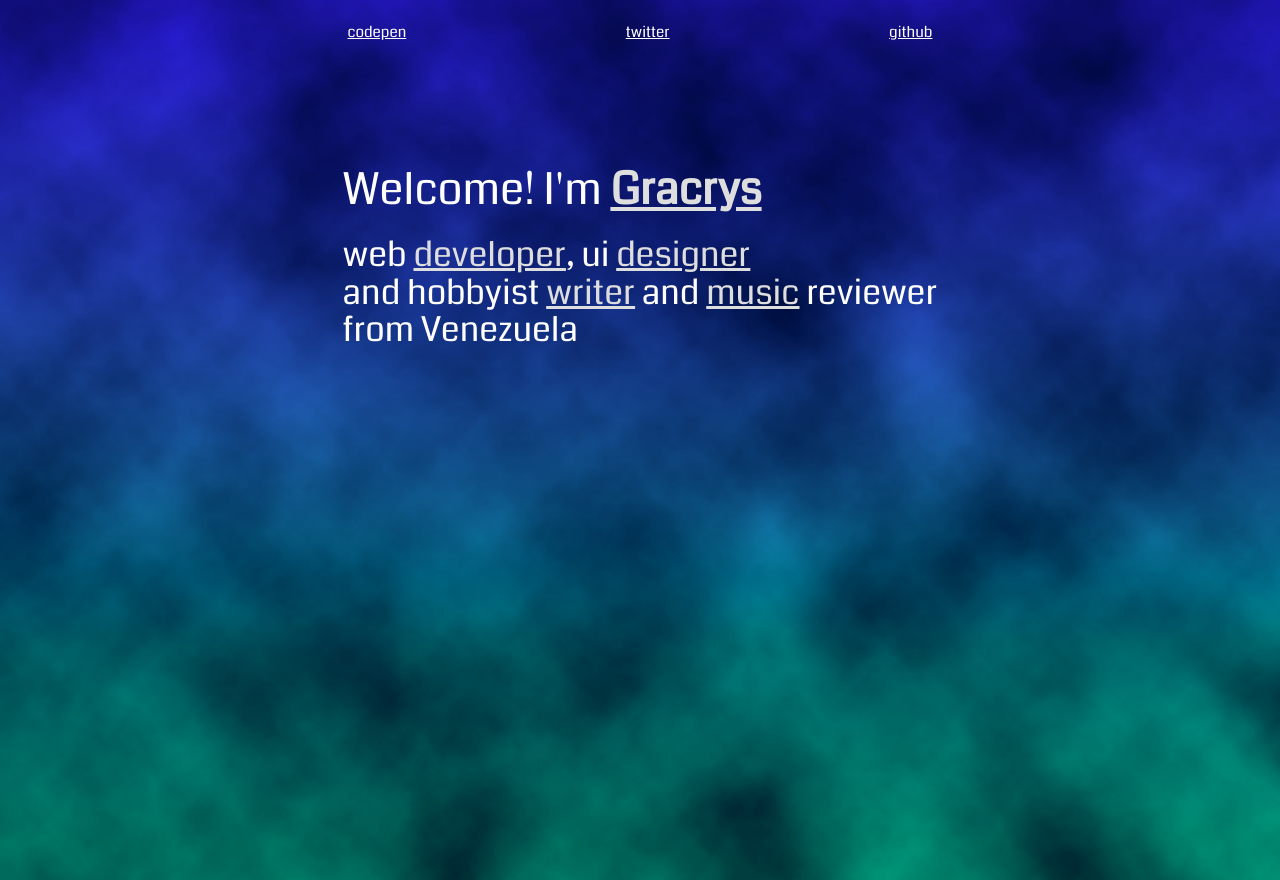
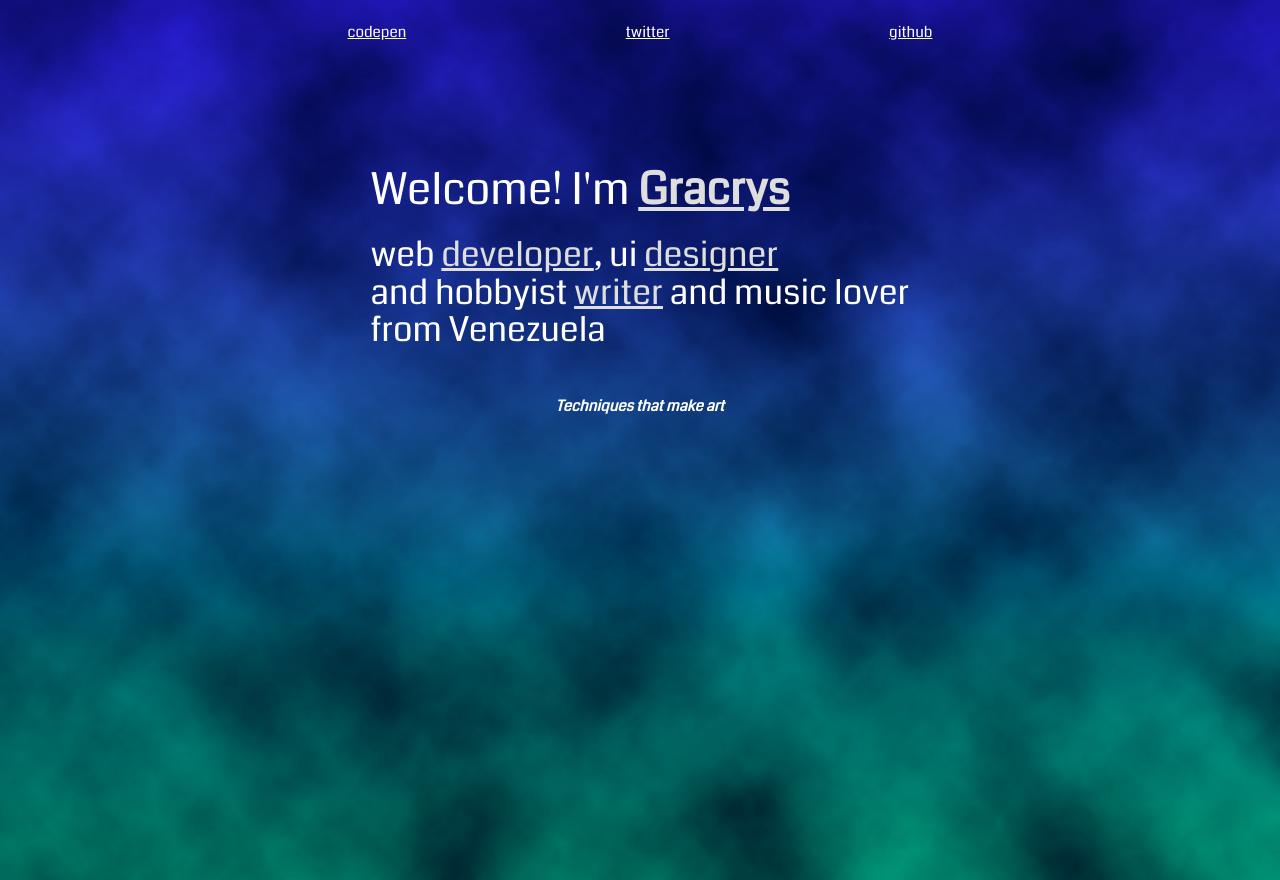
Before and after one commit to Gracrys/hazy, a Svelte app: page / in a window 1280 px wide. Shown: the top 880 px of the page. Built offline with nearby package versions, Linux system fonts and the light colour scheme.

Commit message:
changed home page

```diff
--- a/src/components/views/Home.svelte
+++ b/src/components/views/Home.svelte
@@ -40,6 +40,9 @@ import RouterLink from '../../router/RouterLink.svelte';
     }
   }
  }
+ .block{
+   display: block
+ }
  h3{
   display: block
  }
@@ -53,8 +56,17 @@ import RouterLink from '../../router/RouterLink.svelte';
     </h3>
     <br>
     <h4>web <a href="#web">developer</a>, ui <a href="#designs">designer</a> <br> and
-      hobbyist <a href="#writings">writer</a> and <a href="#music">music</a> reviewer <br>
+      hobbyist <a href="#writings">writer</a> and music lover <br>
       from Venezuela
     </h4>
+  <center class="mt-5">
+      <b >
+     <i>
+      Techniques that make art
+     </i>
+    </b>
+
+ </center>
+
   </div>
 </article>
--- a/src/components/views/Music.svelte
+++ b/src/components/views/Music.svelte
@@ -18,7 +18,7 @@ section
     display: none
     width: 2px
   &::-webkit-scrollbar-thumb
-  background-color: #c0ff33
+  background-color: #34343488
   padding: 1.2em
   border-radius: 0.4em
   figure
@@ -34,6 +34,6 @@ section
   <em>From time to time i used to do some reviews to albums, and write them down, wanted to make some blog but havent started this proyect yet, so for now, i just discuss in some music groups, from time to time, a new artist finds me and ask for some music recomendation or a review on how to improve its style... i am always open to these kind of requests.</em>
   <figure>
     <figcaption><h5>Here is my top 100 chart - updated jan / 2020</h5></figcaption>
-    <img src={top} alt="">
+   <a href={top} target="_blank"> <img src={top} alt=""></a>
   </figure>
 </section>
```
Also changed, not shown: src/store/index.js (added, +15 -0 lines).
